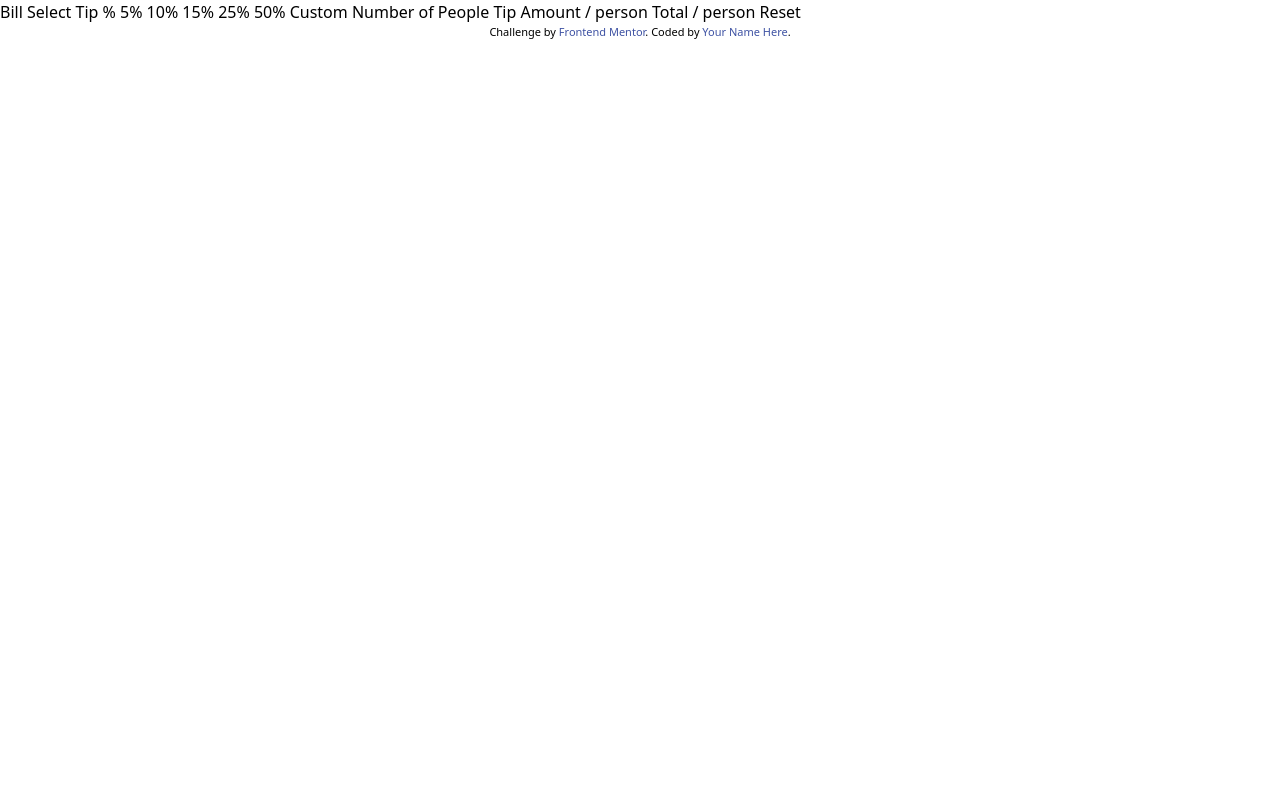
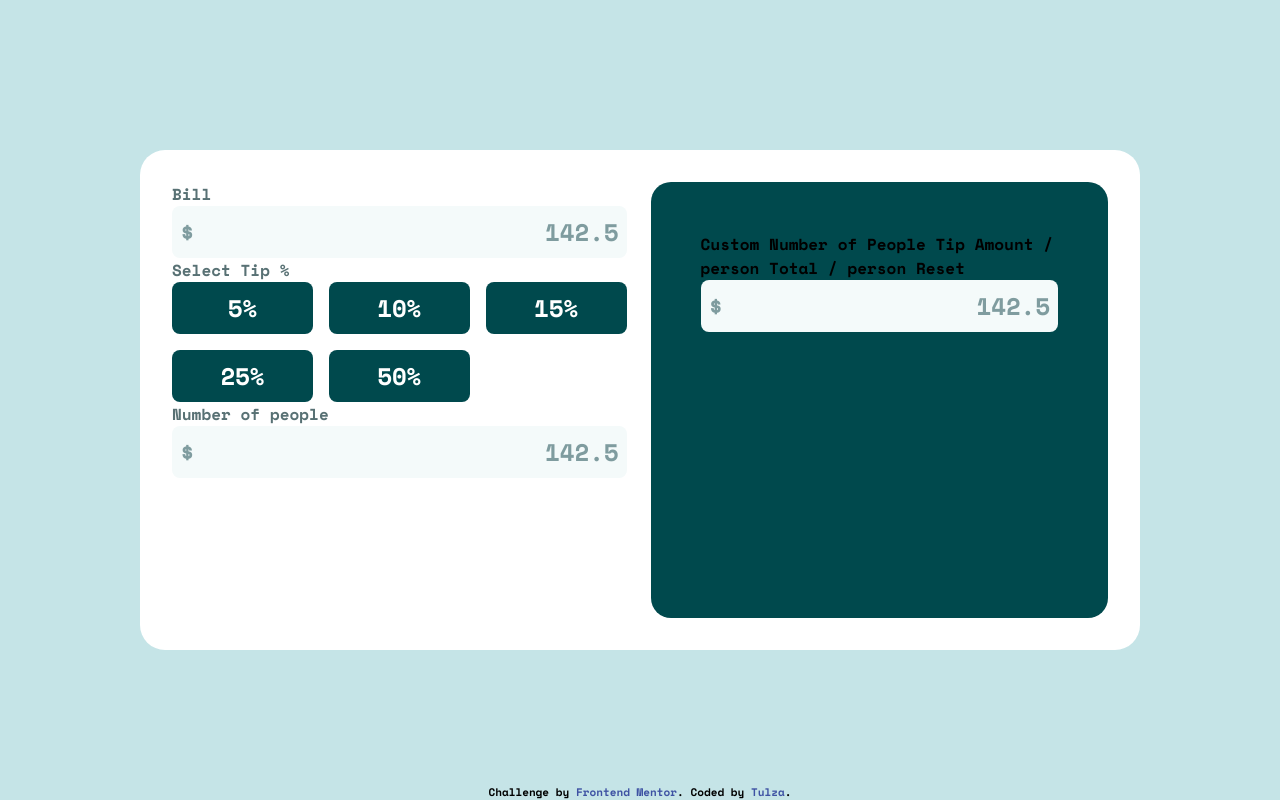
Before and after one commit to tulza/tip-calculator-app-main, a React (Vite) app: page / in a window 1280 px wide. Built offline with nearby package versions, Linux system fonts and the light colour scheme.

Commit message:
tip calc app inital styling

```diff
--- a/index.html
+++ b/index.html
@@ -5,6 +5,10 @@
     <link rel="icon" type="image/svg+xml" href="/vite.svg" />
     <meta name="viewport" content="width=device-width, initial-scale=1.0" />
     <title>Vite + React</title>
+    <link
+      href="https://fonts.googleapis.com/css2?family=Space+Mono:wght@700&display=swap"
+      rel="stylesheet"
+    />
   </head>
   <body>
     <div id="root"></div>
--- a/package.json
+++ b/package.json
@@ -1,9 +1,12 @@
 {
+  "homepage": "https://tulza.github.io/tip-calculator-app-main",
   "name": "vite-react-tailwind-template",
   "private": true,
   "version": "0.0.0",
   "type": "module",
   "scripts": {
+    "predeploy": "npm run build",
+    "deploy": "gh-pages -d dist",
     "dev": "vite",
     "build": "vite build",
     "preview": "vite preview"
@@ -17,6 +20,7 @@
     "@types/react-dom": "^18.0.9",
     "@vitejs/plugin-react": "^3.0.0",
     "autoprefixer": "^10.4.13",
+    "gh-pages": "^6.0.0",
     "postcss": "^8.4.21",
     "tailwindcss": "^3.2.4",
     "vite": "^4.0.0"
--- a/src/App.jsx
+++ b/src/App.jsx
@@ -1,17 +1,55 @@
 function App() {
   return (
     <>
-      Bill Select Tip % 5% 10% 15% 25% 50% Custom Number of People Tip Amount /
-      person Total / person Reset
+      <div id="tip-box-container">
+        <div id="tip-sel-box">
+          <InputBox label={"Bill"} />
+          <p>Select Tip %</p>
+          <div id="tip-sel-grid">
+            <TipButton tipAmount={5} />
+            <TipButton tipAmount={10} />
+            <TipButton tipAmount={15} />
+            <TipButton tipAmount={25} />
+            <TipButton tipAmount={50} />
+          </div>
+          <InputBox label={"Number of people"} />
+        </div>
+        <div id="summary">
+          Custom Number of People Tip Amount / person Total / person Reset
+          <InputBox label={""} />
+        </div>
+      </div>
+
+      {/* default frontend mentor code */}
       <div className="attribution">
         Challenge by{" "}
         <a href="https://www.frontendmentor.io?ref=challenge" target="_blank">
           Frontend Mentor
         </a>
-        . Coded by <a href="#">Your Name Here</a>.
+        . Coded by <a href="#">Tulza</a>.
       </div>
     </>
   );
 }
 
+const TipButton = ({ tipAmount }) => {
+  return (
+    <>
+      <div className="tip-button">{tipAmount}%</div>
+    </>
+  );
+};
+
+const InputBox = ({ label }, { id }) => {
+  return (
+    <>
+      <p>{label}</p>
+      <div className="input-box">
+        <span>$</span>
+        <span>142.5</span>
+      </div>
+    </>
+  );
+};
+
 export default App;
--- a/src/styles/styles.css
+++ b/src/styles/styles.css
@@ -2,7 +2,84 @@
 @tailwind components;
 @tailwind utilities;
 
+* {
+  font-weight: 700;
+  font-family: "Space Mono", monospace;
+}
+
+#tip-box-container {
+  display: flex;
+  border-radius: 25px;
+  width: 1000px;
+  height: 500px;
+  padding: 32px;
+  gap: 24px;
+  background: white;
+}
+
+#root {
+  background-color: hsl(185, 41%, 84%);
+  display: grid;
+  justify-content: center;
+  align-items: center;
+  width: 100vw;
+  height: 100vh;
+}
+#tip-sel-box {
+  width: 50%;
+}
+
+#tip-sel-grid {
+  display: grid;
+  row-gap: 16px;
+  column-gap: 16px;
+  grid-template-columns: auto auto auto;
+}
+
+#tip-sel-box p {
+  color: hsl(186, 14%, 40%);
+}
+
+#summary {
+  border-radius: 20px;
+  background: hsl(183, 100%, 15%);
+  width: 50%;
+  padding: 50px;
+}
+.tip-button {
+  display: flex;
+  justify-content: center;
+  align-items: center;
+  padding: 8px;
+  font-size: 24px;
+  border-radius: 8px;
+  background: hsl(183, 100%, 15%);
+  color: white;
+  transition: color, background 0.2s;
+  cursor: pointer;
+}
+
+.tip-button:hover {
+  background: hsl(172, 67%, 75%);
+  color: hsl(183, 100%, 15%);
+}
+
+.input-box {
+  display: flex;
+  justify-content: space-between;
+  align-content: center;
+  padding: 8px;
+  font-size: 24px;
+  border-radius: 8px;
+  background: hsl(189, 41%, 97%);
+  color: hsl(184, 14%, 56%);
+  transition: color, background 0.2s;
+}
+
 .attribution {
+  position: absolute;
+  justify-self: center;
+  align-self: flex-end;
   font-size: 11px;
   text-align: center;
 }
--- a/tip-calculator-app-mainsd/index.html
+++ /dev/null
@@ -1,44 +0,0 @@
-<!DOCTYPE html>
-<html lang="en">
-<head>
-  <meta charset="UTF-8">
-  <meta name="viewport" content="width=device-width, initial-scale=1.0"> <!-- displays site properly based on user's device -->
-
-  <link rel="icon" type="image/png" sizes="32x32" href="./images/favicon-32x32.png">
-
-  <title>Frontend Mentor | Tip calculator app</title>
-
-  <!-- Feel free to remove these styles or customise in your own stylesheet 👍 -->
-  <style>
-    .attribution { font-size: 11px; text-align: center; }
-    .attribution a { color: hsl(228, 45%, 44%); }
-  </style>
-</head>
-<body>
-
-  Bill
-
-  Select Tip %
-  5%
-  10%
-  15%
-  25%
-  50%
-  Custom
-
-  Number of People
-
-  Tip Amount
-  / person
-
-  Total
-  / person
-
-  Reset
-
-  <div class="attribution">
-    Challenge by <a href="https://www.frontendmentor.io?ref=challenge" target="_blank">Frontend Mentor</a>.
-    Coded by <a href="#">Your Name Here</a>.
-  </div>
-</body>
-</html>
```
Also changed, not shown: 2 other files (tests, documents, lock files or other folders).
